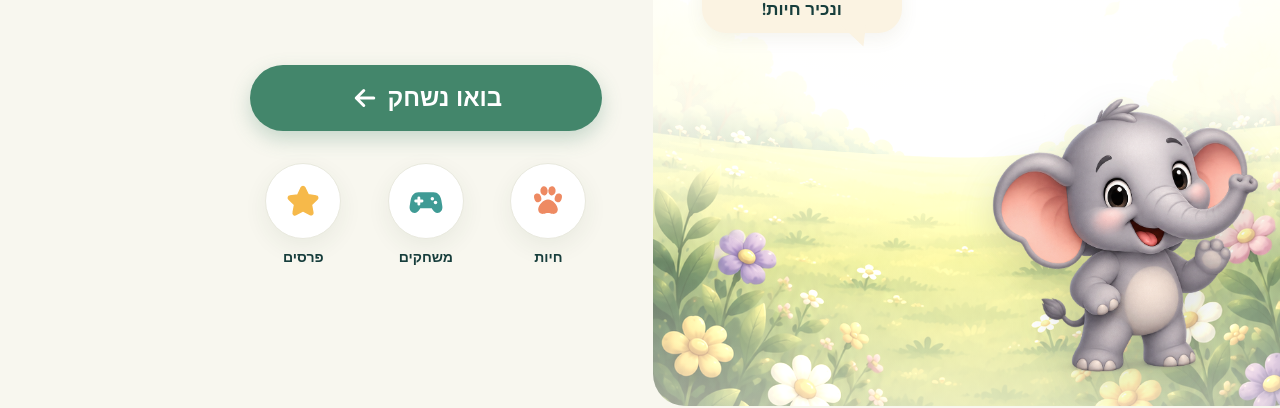
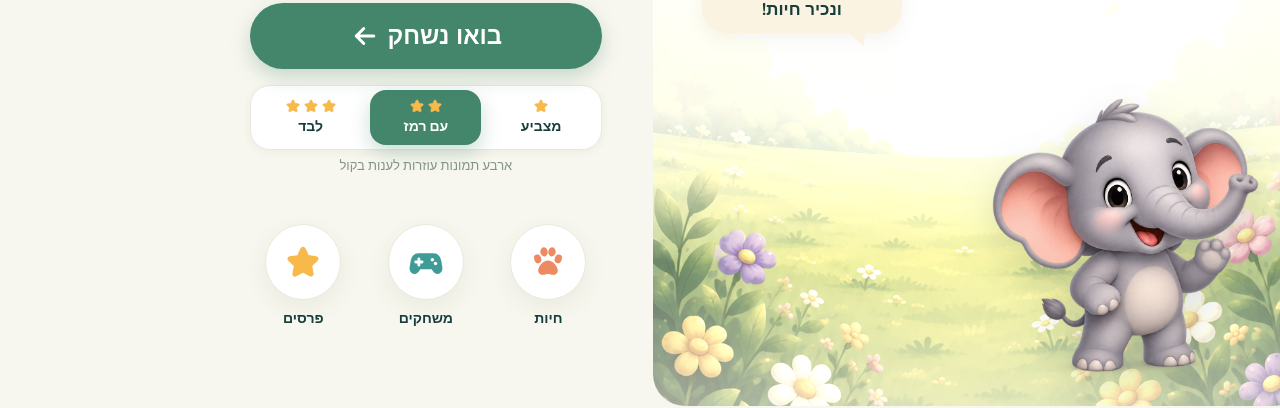
Before and after one commit to shoiman/smart-elephant, a React (Vite) app in the folder frontend/: page / in a window 1280 px wide. Shown: the part 259-667 px from the top of the page. Built offline with nearby package versions, Linux system fonts and the light colour scheme; no server answers.

Commit message:
feat(home): level picker by skill (stars), remembered on the device

```diff
--- /dev/null
+++ b/frontend/src/modules/answer-options/LevelPicker.css
@@ -0,0 +1,101 @@
+/* Child's age: segmented control on the home page */
+
+.level-picker {
+  width: 100%;
+  margin: 0;
+  padding: 0;
+  border: 0;
+  text-align: center;
+}
+
+/* Stars and the hint explain the control; the legend stays for screen readers only */
+.level-picker__legend {
+  position: absolute;
+  width: 1px;
+  height: 1px;
+  padding: 0;
+  overflow: hidden;
+  clip-path: inset(50%);
+  white-space: nowrap;
+}
+
+.level-picker__options {
+  display: grid;
+  grid-template-columns: repeat(3, minmax(0, 1fr));
+  gap: var(--space-1);
+  padding: var(--space-1);
+  border: 1px solid var(--color-border);
+  border-radius: var(--radius-md);
+  background: var(--color-surface);
+  box-shadow: var(--shadow-sm);
+}
+
+.level-picker__option {
+  position: relative;
+  display: flex;
+}
+
+/* The native radio stays for keyboard and screen readers, the pill is the visible control */
+.level-picker__input {
+  position: absolute;
+  inset: 0;
+  margin: 0;
+  opacity: 0;
+  cursor: pointer;
+}
+
+.level-picker__text {
+  flex: 1;
+  min-height: var(--tap-min);
+  display: flex;
+  flex-direction: column;
+  align-items: center;
+  justify-content: center;
+  gap: 2px;
+  padding: var(--space-2);
+  border-radius: calc(var(--radius-md) - 4px);
+  font-size: var(--text-caption);
+  font-weight: 700;
+  color: var(--color-ink);
+  white-space: nowrap;
+  transition:
+    background-color var(--duration-fast) var(--ease-out),
+    color var(--duration-fast) var(--ease-out);
+}
+
+.level-picker__stars {
+  display: flex;
+  gap: 2px;
+  line-height: 0;
+}
+
+.level-picker__star {
+  width: 16px;
+  height: 16px;
+  color: var(--color-gold);
+}
+
+.level-picker__hint {
+  min-height: 2.6em;
+  margin: var(--space-2) 0 0;
+  font-size: var(--text-small);
+  line-height: 1.3;
+  color: var(--color-text-muted);
+}
+
+.level-picker__input:checked + .level-picker__text {
+  background: var(--color-primary);
+  color: var(--color-on-primary);
+  box-shadow: var(--shadow-primary);
+}
+
+.level-picker__input:focus-visible + .level-picker__text {
+  outline: 3px solid var(--color-focus);
+  outline-offset: 2px;
+}
+
+@media (prefers-reduced-motion: reduce) {
+  .level-picker__text {
+    transition: none;
+  }
+}
--- /dev/null
+++ b/frontend/src/modules/answer-options/LevelPicker.tsx
@@ -0,0 +1,63 @@
+import { useId } from "react";
+
+import { StarIcon } from "../../shared/icons/Icons";
+import { useI18n } from "../../shared/i18n";
+import { ANSWER_LEVELS } from "./levelStorage";
+import type { AnswerLevel } from "./types";
+import "./LevelPicker.css";
+
+interface LevelPickerProps {
+  readonly value: AnswerLevel;
+  readonly onChange: (level: AnswerLevel) => void;
+  readonly className?: string;
+}
+
+const LEVEL_TEXT = {
+  toddler: { label: "level.toddler", hint: "level.toddler.hint", stars: 1 },
+  middle: { label: "level.middle", hint: "level.middle.hint", stars: 2 },
+  older: { label: "level.older", hint: "level.older.hint", stars: 3 },
+} as const;
+
+/**
+ * Level for the parent, named by what the child does (not by age: children with speech
+ * difficulties may need an easier level than their age suggests).
+ * Native radio buttons styled as a segmented control; the hint explains the chosen level.
+ */
+export function LevelPicker({ value, onChange, className = "" }: LevelPickerProps) {
+  const { t } = useI18n();
+  const name = useId();
+  const hintId = useId();
+
+  return (
+    <fieldset aria-describedby={hintId} className={`level-picker ${className}`.trim()}>
+      <legend className="level-picker__legend">{t("level.label")}</legend>
+      <div className="level-picker__options">
+        {ANSWER_LEVELS.map((level) => (
+          <label className="level-picker__option" key={level}>
+            <input
+              checked={value === level}
+              className="level-picker__input"
+              name={name}
+              onChange={() => onChange(level)}
+              type="radio"
+              value={level}
+            />
+            <span className="level-picker__text">
+              <span aria-hidden="true" className="level-picker__stars">
+                {Array.from({ length: LEVEL_TEXT[level].stars }, (_, index) => (
+                  <StarIcon className="level-picker__star" key={index} />
+                ))}
+              </span>
+              {t(LEVEL_TEXT[level].label)}
+            </span>
+          </label>
+        ))}
+      </div>
+      <p aria-live="polite" className="level-picker__hint" id={hintId}>
+        {t(LEVEL_TEXT[value].hint)}
+      </p>
+    </fieldset>
+  );
+}
+
+export default LevelPicker;
--- a/frontend/src/modules/answer-options/index.ts
+++ b/frontend/src/modules/answer-options/index.ts
@@ -1,5 +1,6 @@
 export { AnswerOptions } from "./AnswerOptions";
 export { findAnimalOptions } from "./animalOptions";
 export { buildChoices, shouldShowChoices, toOptionTopic } from "./buildChoices";
-export { useAnswerLevel } from "./useAnswerLevel";
+export { LevelPicker } from "./LevelPicker";
+export { useAnswerLevel, useLevelPreference } from "./useAnswerLevel";
 export type { AnswerLevel, Choice } from "./types";
--- /dev/null
+++ b/frontend/src/modules/answer-options/levelStorage.ts
@@ -0,0 +1,28 @@
+import type { AnswerLevel } from "./types";
+
+const LEVEL_STORAGE_KEY = "smart-elephant.level";
+
+export const ANSWER_LEVELS: readonly AnswerLevel[] = ["toddler", "middle", "older"];
+export const DEFAULT_LEVEL: AnswerLevel = "middle";
+
+export function isAnswerLevel(value: string | null): value is AnswerLevel {
+  return value !== null && (ANSWER_LEVELS as readonly string[]).includes(value);
+}
+
+/** Level the parent chose on this device; storage may be unavailable (private mode). */
+export function loadStoredLevel(): AnswerLevel | null {
+  try {
+    const value = window.localStorage.getItem(LEVEL_STORAGE_KEY);
+    return isAnswerLevel(value) ? value : null;
+  } catch {
+    return null;
+  }
+}
+
+export function saveLevel(level: AnswerLevel): void {
+  try {
+    window.localStorage.setItem(LEVEL_STORAGE_KEY, level);
+  } catch {
+    // Not critical: the game falls back to the default level
+  }
+}
--- a/frontend/src/modules/answer-options/useAnswerLevel.ts
+++ b/frontend/src/modules/answer-options/useAnswerLevel.ts
@@ -1,20 +1,27 @@
+import { useCallback, useState } from "react";
 import { useSearchParams } from "react-router-dom";
 
+import { DEFAULT_LEVEL, isAnswerLevel, loadStoredLevel, saveLevel } from "./levelStorage";
 import type { AnswerLevel } from "./types";
 
-const LEVELS: readonly AnswerLevel[] = ["toddler", "middle", "older"];
-const DEFAULT_LEVEL: AnswerLevel = "middle";
-
-function isAnswerLevel(value: string | null): value is AnswerLevel {
-  return value !== null && (LEVELS as readonly string[]).includes(value);
-}
-
 /**
- * Current answer level. For now it comes from the URL (?level=toddler) so every level
- * can be tested; step 2 replaces this with the parent's age choice.
+ * Level used by the game: ?level=… in the URL (handy for testing) wins,
+ * then the age the parent chose on the home page, then the default.
  */
 export function useAnswerLevel(): AnswerLevel {
   const [searchParams] = useSearchParams();
-  const value = searchParams.get("level");
-  return isAnswerLevel(value) ? value : DEFAULT_LEVEL;
+  const fromUrl = searchParams.get("level");
+  return isAnswerLevel(fromUrl) ? fromUrl : (loadStoredLevel() ?? DEFAULT_LEVEL);
 }
+
+/** The parent's age choice on the home page, remembered on this device. */
+export function useLevelPreference(): readonly [AnswerLevel, (level: AnswerLevel) => void] {
+  const [level, setLevel] = useState<AnswerLevel>(() => loadStoredLevel() ?? DEFAULT_LEVEL);
+
+  const changeLevel = useCallback((next: AnswerLevel) => {
+    setLevel(next);
+    saveLevel(next);
+  }, []);
+
+  return [level, changeLevel] as const;
+}
--- a/frontend/src/pages/HomePage.css
+++ b/frontend/src/pages/HomePage.css
@@ -16,7 +16,8 @@
   grid-template-rows: auto 1fr;
   column-gap: var(--space-2);
   width: 100%;
-  min-height: clamp(340px, 62vh, 470px);
+  /* Leaves room for the start button, the age picker and the sections on one phone screen */
+  min-height: clamp(300px, 46svh, 470px);
   margin-top: var(--space-2);
   padding: var(--space-6) var(--space-4) 44px;
   overflow: hidden;
@@ -74,13 +75,19 @@
   margin-top: -34px;
 }
 
+/* Child's age, chosen once by the parent */
+.home__level {
+  max-width: 380px;
+  margin-top: var(--space-4);
+}
+
 /* Section shortcuts */
 .home-nav {
   display: grid;
   grid-template-columns: repeat(3, minmax(0, 1fr));
   gap: var(--space-4);
   width: 100%;
-  margin-top: var(--space-8);
+  margin-top: var(--space-5);
 }
 
 .home-nav__item {
@@ -141,7 +148,7 @@
   .home {
     display: grid;
     grid-template-columns: minmax(0, 1.3fr) minmax(260px, 0.7fr);
-    grid-template-rows: 1fr auto auto 1fr;
+    grid-template-rows: 1fr auto auto auto 1fr;
     align-content: center;
     column-gap: clamp(32px, 4vw, 64px);
     max-width: 1080px;
@@ -165,9 +172,15 @@
     margin-top: 0;
   }
 
+  .home__level {
+    grid-column: 2;
+    grid-row: 3;
+    max-width: none;
+  }
+
   .home-nav {
     grid-column: 2;
-    grid-row: 3;
+    grid-row: 4;
     margin-top: var(--space-8);
   }
 }
--- a/frontend/src/pages/HomePage.tsx
+++ b/frontend/src/pages/HomePage.tsx
@@ -2,6 +2,7 @@ import { Link, useNavigate } from "react-router-dom";
 
 import meadowImage from "../assets/backgrounds/meadow-mobile.png";
 import Host from "../components/Host/Host";
+import { LevelPicker, useLevelPreference } from "../modules/answer-options";
 import SpeechBubble from "../components/SpeechBubble/SpeechBubble";
 import { ArrowForwardIcon, GamepadIcon, PawIcon, StarIcon } from "../shared/icons/Icons";
 import { useI18n } from "../shared/i18n";
@@ -10,6 +11,7 @@ import "./HomePage.css";
 export function HomePage() {
   const { t } = useI18n();
   const navigate = useNavigate();
+  const [level, setLevel] = useLevelPreference();
 
   const sections = [
     { to: "/animals", label: t("animals.title"), icon: <PawIcon className="home-nav__icon" />, tone: "paw" },
@@ -32,6 +34,8 @@ export function HomePage() {
         <ArrowForwardIcon className="btn__icon" />
       </button>
 
+      <LevelPicker className="home__level" onChange={setLevel} value={level} />
+
       <nav aria-label={t("app.name")} className="home-nav">
         {sections.map((section) => (
           <Link className={`home-nav__item home-nav__item--${section.tone}`} key={section.to} to={section.to}>
--- a/frontend/src/shared/i18n/translations.ts
+++ b/frontend/src/shared/i18n/translations.ts
@@ -58,6 +58,13 @@ export interface TranslationMessages {
   readonly "game.retry": string;
   readonly "game.progress": string;
   readonly "game.unknownAnimal": string;
+  readonly "level.label": string;
+  readonly "level.toddler": string;
+  readonly "level.middle": string;
+  readonly "level.older": string;
+  readonly "level.toddler.hint": string;
+  readonly "level.middle.hint": string;
+  readonly "level.older.hint": string;
   readonly "reward.title": string;
   readonly "reward.subtitle": string;
   readonly "reward.score": string;
@@ -125,6 +132,13 @@ export const translations: Readonly<Record<Language, TranslationMessages>> = {
     "game.retry": "לנסות שוב",
     "game.progress": "שאלה {current} מתוך {total}",
     "game.unknownAnimal": "אין תמונה לחיה הזו",
+    "level.label": "רמה",
+    "level.toddler": "מצביע",
+    "level.middle": "עם רמז",
+    "level.older": "לבד",
+    "level.toddler.hint": "הילד בוחר מבין שתי תמונות — אפשר פשוט ללחוץ",
+    "level.middle.hint": "ארבע תמונות עוזרות לענות בקול",
+    "level.older.hint": "הילד עונה לבד, תמונות — רק אם קשה",
     "reward.title": "מצוין!",
     "reward.subtitle": "כל הכבוד, אלופים!",
     "reward.score": "תשובות נכונות: {correct} מתוך {total}",
@@ -188,6 +202,13 @@ export const translations: Readonly<Record<Language, TranslationMessages>> = {
     "game.retry": "Попробовать снова",
     "game.progress": "Вопрос {current} из {total}",
     "game.unknownAnimal": "Для этого животного нет картинки",
+    "level.label": "Уровень",
+    "level.toddler": "Показываю",
+    "level.middle": "С подсказкой",
+    "level.older": "Сам",
+    "level.toddler.hint": "Ребёнок выбирает из двух картинок — можно просто нажать",
+    "level.middle.hint": "Четыре картинки помогают ответить голосом",
+    "level.older.hint": "Ребёнок отвечает сам, картинки — если трудно",
     "reward.title": "Отлично!",
     "reward.subtitle": "Ты большой молодец!",
     "reward.score": "Правильных ответов: {correct} из {total}",
@@ -251,6 +272,13 @@ export const translations: Readonly<Record<Language, TranslationMessages>> = {
     "game.retry": "Спробувати знову",
     "game.progress": "Питання {current} з {total}",
     "game.unknownAnimal": "Для цієї тварини немає картинки",
+    "level.label": "Рівень",
+    "level.toddler": "Показую",
+    "level.middle": "З підказкою",
+    "level.older": "Сам",
+    "level.toddler.hint": "Дитина обирає з двох картинок — можна просто натиснути",
+    "level.middle.hint": "Чотири картинки допомагають відповісти голосом",
+    "level.older.hint": "Дитина відповідає сама, картинки — якщо важко",
     "reward.title": "Чудово!",
     "reward.subtitle": "Ти великий молодець!",
     "reward.score": "Правильних відповідей: {correct} з {total}",
```
Also changed, not shown: 2 other files (tests, documents, lock files or other folders).
